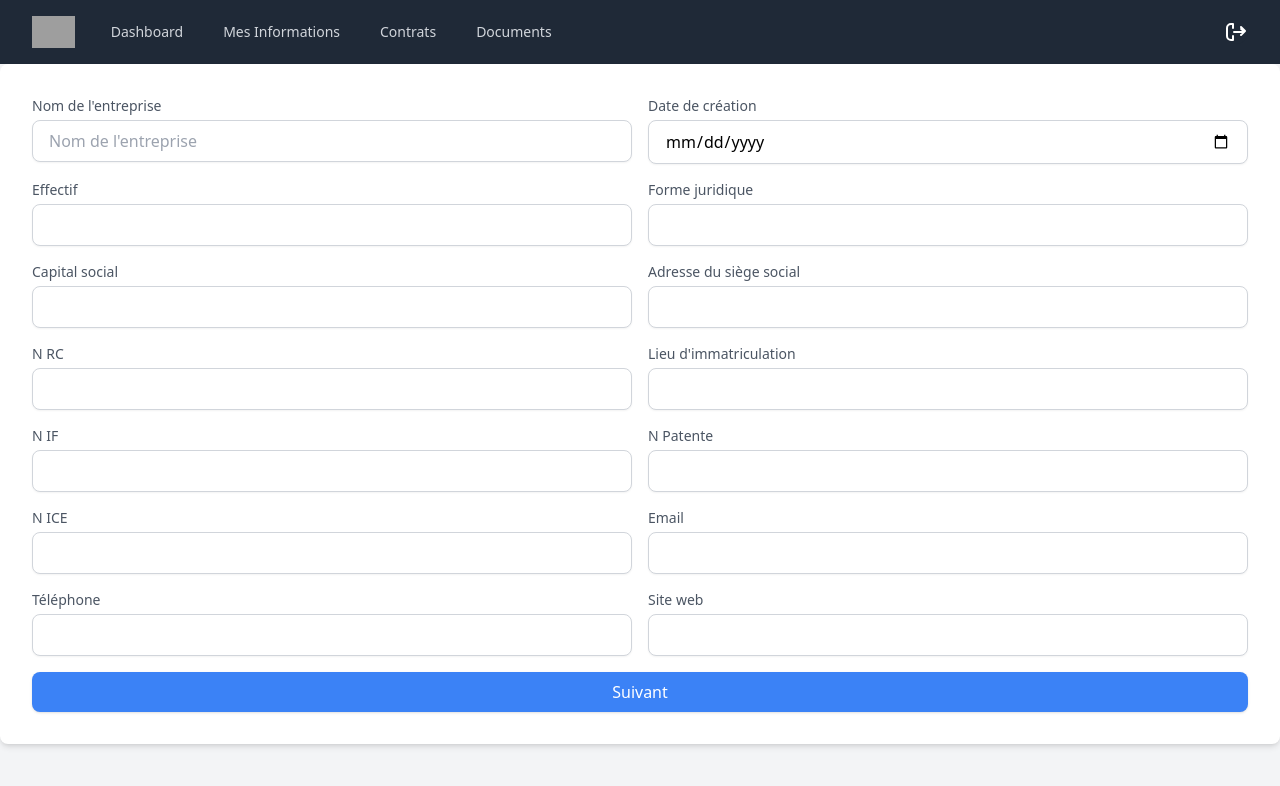
After one commit to kamalnj/projectSrm, a CodeIgniter 4 app: the page made by app/Views/user/info_general.php in a window 1280 px wide. The commit adds this page. Shown: the top 786 px of the page. Run offline with PHP 8.4 and a stand-in for CodeIgniter, Linux system fonts and the light colour scheme; the template is opened without the code that fills it, so the values that code supplies are empty; some libraries are stand-ins or nearby versions; grey boxes are pictures that could not be loaded.

Commit message:
forme foe informations

```diff
--- a/app/Config/Routes.php
+++ b/app/Config/Routes.php
@@ -7,6 +7,10 @@ $routes->post('/register', 'AuthController::doRegister');
 $routes->get('/', 'AuthController::login');
 $routes->post('/login', 'AuthController::doLogin');
 $routes->get('/logout', 'AuthController::logout');
+$routes->get('/my-informations-general', 'user\InfoGeneralController::index');
+$routes->post('/my-informations-general/store', 'user\InfoGeneralController::store');
+$routes->get('/my-informations-flr', 'user\InfoFLRController::index');
+$routes->post('/my-informations-flr/store', 'user\InfoFLRController::store');
 
 // Admin routes
 $routes->group('admin', ['filter' => 'auth:admin'], function ($routes) {
@@ -15,5 +19,5 @@ $routes->group('admin', ['filter' => 'auth:admin'], function ($routes) {
 
 // User routes
 $routes->group('dashboard', ['filter' => 'auth:user'], function ($routes) {
-    $routes->get('/', 'UserController::index');
+    $routes->get('/', 'user\UserController::index');
 });
--- a/app/Controllers/UserController.php
+++ b/app/Controllers/user/UserController.php
@@ -1,6 +1,8 @@
 <?php
 
-namespace App\Controllers;
+namespace App\Controllers\user;
+
+use App\Controllers\BaseController;
 
 class UserController extends BaseController
 {
--- /dev/null
+++ b/app/Views/user/info_general.php
@@ -0,0 +1,172 @@
+<!DOCTYPE html>
+<html lang="fr">
+
+<head>
+    <meta charset="UTF-8">
+    <meta name="viewport" content="width=device-width, initial-scale=1.0">
+    <title>Informations Générales</title>
+    <link href="https://cdn.tailwindcss.com" rel="stylesheet">
+    <script src="https://cdn.tailwindcss.com"></script>
+</head>
+
+<body class="bg-gray-100">
+
+    <?php include 'navUser.php'; ?>
+
+    <form method="post" action="/my-informations/store" class="space-y-4 p-8 bg-white shadow-md rounded-lg w-full">
+        <div class="grid grid-cols-2 gap-4">
+            <!-- 1ère moitié des champs (0% à 50%) -->
+            <div>
+                <label for="entreprise" class="block text-sm font-medium text-gray-600">Nom de l'entreprise</label>
+                <input
+                    type="text"
+                    name="entreprise"
+                    id="entreprise"
+                    class="w-full mt-1 px-4 py-2 border border-gray-300 rounded-lg shadow-sm focus:outline-none focus:ring-2 focus:ring-blue-500 focus:border-blue-500"
+                    placeholder="Nom de l'entreprise"
+                    value="<?= isset($data['entreprise']) ? $data['entreprise'] : '' ?>"
+                    required>
+            </div>
+            <div>
+                <label for="date_creation" class="block text-sm font-medium text-gray-600">Date de création</label>
+                <input
+                    type="date"
+                    name="date_creation"
+                    id="date_creation"
+                    class="w-full mt-1 px-4 py-2 border border-gray-300 rounded-lg shadow-sm focus:outline-none focus:ring-2 focus:ring-blue-500 focus:border-blue-500"
+                    value="<?= isset($data['date_creation']) ? $data['date_creation'] : '' ?>"
+                    required>
+            </div>
+            <div>
+                <label for="effectif" class="block text-sm font-medium text-gray-600">Effectif</label>
+                <input
+                    type="number"
+                    name="effectif"
+                    id="effectif"
+                    class="w-full mt-1 px-4 py-2 border border-gray-300 rounded-lg shadow-sm focus:outline-none focus:ring-2 focus:ring-blue-500 focus:border-blue-500"
+                    value="<?= isset($data['effectif']) ? $data['effectif'] : '' ?>"
+                    required>
+            </div>
+            <div>
+                <label for="forme_juridique" class="block text-sm font-medium text-gray-600">Forme juridique</label>
+                <input
+                    type="text"
+                    name="forme_juridique"
+                    id="forme_juridique"
+                    class="w-full mt-1 px-4 py-2 border border-gray-300 rounded-lg shadow-sm focus:outline-none focus:ring-2 focus:ring-blue-500 focus:border-blue-500"
+                    value="<?= isset($data['forme_juridique']) ? $data['forme_juridique'] : '' ?>"
+                    required>
+            </div>
+            <div>
+                <label for="capital_social" class="block text-sm font-medium text-gray-600">Capital social</label>
+                <input
+                    type="number"
+                    name="capital_social"
+                    id="capital_social"
+                    class="w-full mt-1 px-4 py-2 border border-gray-300 rounded-lg shadow-sm focus:outline-none focus:ring-2 focus:ring-blue-500 focus:border-blue-500"
+                    value="<?= isset($data['capital_social']) ? $data['capital_social'] : '' ?>"
+                    required>
+            </div>
+            <div>
+                <label for="adresse_siege" class="block text-sm font-medium text-gray-600">Adresse du siège social</label>
+                <input
+                    type="text"
+                    name="adresse_siege"
+                    id="adresse_siege"
+                    class="w-full mt-1 px-4 py-2 border border-gray-300 rounded-lg shadow-sm focus:outline-none focus:ring-2 focus:ring-blue-500 focus:border-blue-500"
+                    value="<?= isset($data['adresse_siege']) ? $data['adresse_siege'] : '' ?>"
+                    required>
+            </div>
+            <div>
+                <label for="n_rc" class="block text-sm font-medium text-gray-600">N RC</label>
+                <input
+                    type="number"
+                    name="n_rc"
+                    id="n_rc"
+                    class="w-full mt-1 px-4 py-2 border border-gray-300 rounded-lg shadow-sm focus:outline-none focus:ring-2 focus:ring-blue-500 focus:border-blue-500"
+                    value="<?= isset($data['n_rc']) ? $data['n_rc'] : '' ?>"
+                    required>
+            </div>
+
+            <!-- 2ème moitié des champs (50% à 100%) -->
+            <div>
+                <label for="lieu_immatriculation" class="block text-sm font-medium text-gray-600">Lieu d'immatriculation</label>
+                <input
+                    type="text"
+                    name="lieu_immatriculation"
+                    id="lieu_immatriculation"
+                    class="w-full mt-1 px-4 py-2 border border-gray-300 rounded-lg shadow-sm focus:outline-none focus:ring-2 focus:ring-blue-500 focus:border-blue-500"
+                    value="<?= isset($data['lieu_immatriculation']) ? $data['lieu_immatriculation'] : '' ?>"
+                    required>
+            </div>
+            <div>
+                <label for="n_if" class="block text-sm font-medium text-gray-600">N IF</label>
+                <input
+                    type="number"
+                    name="n_if"
+                    id="n_if"
+                    class="w-full mt-1 px-4 py-2 border border-gray-300 rounded-lg shadow-sm focus:outline-none focus:ring-2 focus:ring-blue-500 focus:border-blue-500"
+                    value="<?= isset($data['n_if']) ? $data['n_if'] : '' ?>"
+                    required>
+            </div>
+            <div>
+                <label for="n_patente" class="block text-sm font-medium text-gray-600">N Patente</label>
+                <input
+                    type="number"
+                    name="n_patente"
+                    id="n_patente"
+                    class="w-full mt-1 px-4 py-2 border border-gray-300 rounded-lg shadow-sm focus:outline-none focus:ring-2 focus:ring-blue-500 focus:border-blue-500"
+                    value="<?= isset($data['n_patente']) ? $data['n_patente'] : '' ?>"
+                    required>
+            </div>
+            <div>
+                <label for="n_ice" class="block text-sm font-medium text-gray-600">N ICE</label>
+                <input
+                    type="number"
+                    name="n_ice"
+                    id="n_ice"
+                    class="w-full mt-1 px-4 py-2 border border-gray-300 rounded-lg shadow-sm focus:outline-none focus:ring-2 focus:ring-blue-500 focus:border-blue-500"
+                    value="<?= isset($data['n_ice']) ? $data['n_ice'] : '' ?>"
+                    required>
+            </div>
+            <div>
+                <label for="email" class="block text-sm font-medium text-gray-600">Email</label>
+                <input
+                    type="email"
+                    name="email"
+                    id="email"
+                    class="w-full mt-1 px-4 py-2 border border-gray-300 rounded-lg shadow-sm focus:outline-none focus:ring-2 focus:ring-blue-500 focus:border-blue-500"
+                    value="<?= isset($data['email']) ? $data['email'] : '' ?>"
+                    required>
+            </div>
+            <div>
+                <label for="telephone" class="block text-sm font-medium text-gray-600">Téléphone</label>
+                <input
+                    type="tel"
+                    name="telephone"
+                    id="telephone"
+                    class="w-full mt-1 px-4 py-2 border border-gray-300 rounded-lg shadow-sm focus:outline-none focus:ring-2 focus:ring-blue-500 focus:border-blue-500"
+                    value="<?= isset($data['telephone']) ? $data['telephone'] : '' ?>"
+                    required>
+            </div>
+            <div>
+                <label for="site_web" class="block text-sm font-medium text-gray-600">Site web</label>
+                <input
+                    type="url"
+                    name="site_web"
+                    id="site_web"
+                    class="w-full mt-1 px-4 py-2 border border-gray-300 rounded-lg shadow-sm focus:outline-none focus:ring-2 focus:ring-blue-500 focus:border-blue-500"
+                    value="<?= isset($data['site_web']) ? $data['site_web'] : '' ?>">
+            </div>
+        </div>
+
+        <!-- Submit Button -->
+        <button
+            type="submit"
+            class="w-full bg-blue-500 text-white font-medium py-2 px-4 rounded-lg shadow hover:bg-blue-600 focus:outline-none focus:ring-2 focus:ring-blue-500 focus:ring-offset-2">
+            Suivant
+        </button>
+    </form>
+</body>
+
+</html>
--- /dev/null
+++ b/app/Views/user/navUser.php
@@ -0,0 +1,55 @@
+<nav class="bg-gray-800">
+  <div class="mx-auto max-w-7xl px-2 sm:px-6 lg:px-8">
+    <div class="relative flex h-16 items-center justify-between">
+      <div class="flex flex-1 items-center justify-center sm:items-stretch sm:justify-start">
+        <div class="flex shrink-0 items-center">
+          <img class="h-8 w-auto" src="https://tailwindui.com/plus/img/logos/mark.svg?color=indigo&shade=500" alt="Your Company">
+        </div>
+        <div class="hidden sm:ml-6 sm:block">
+          <div class="flex space-x-4">
+            <a href="/dashboard" class="rounded-md  px-3 py-2 text-sm font-medium text-gray-300 hover:bg-gray-700 hover:text-white" aria-current="page">Dashboard</a>
+            <a href="/my-informations-general" class="rounded-md px-3 py-2 text-sm font-medium text-gray-300 hover:bg-gray-700 hover:text-white">Mes Informations</a>
+            <a href="/contracts" class="rounded-md px-3 py-2 text-sm font-medium text-gray-300 hover:bg-gray-700 hover:text-white">Contrats</a>
+            <a href="/documents" class="rounded-md px-3 py-2 text-sm font-medium text-gray-300 hover:bg-gray-700 hover:text-white">Documents</a>
+          </div>
+        </div>
+      </div>
+      <div class="absolute inset-y-0 right-0 flex items-center pr-2 sm:static sm:inset-auto sm:ml-6 sm:pr-0">
+
+
+        <div class="relative ml-3">
+          <div>
+            <a href="/logout">
+            <button
+              type="button"
+              class="relative flex rounded-full bg-gray-800 text-sm focus:outline-none focus:ring-2 focus:ring-white focus:ring-offset-2 focus:ring-offset-gray-800"
+              id="user-menu-button"
+              aria-expanded="false"
+              aria-haspopup="true"
+
+              >
+              <span class="absolute -inset-1.5"></span>
+              <span class="sr-only">Open user menu</span>
+              <svg
+                xmlns="http://www.w3.org/2000/svg"
+                viewBox="0 0 24 24"
+                fill="white"
+                width="24"
+                height="24">
+                <path d="M16.29 7.71a1 1 0 011.41-1.42l4 4a1 1 0 010 1.42l-4 4a1 1 0 01-1.41-1.42L18.17 13H10a1 1 0 010-2h8.17l-1.88-1.29zM9 3a1 1 0 011 1v4a1 1 0 01-2 0V5H7a3 3 0 00-3 3v8a3 3 0 003 3h1v-3a1 1 0 012 0v4a1 1 0 01-1 1H7a5 5 0 01-5-5V8a5 5 0 015-5h2z" />
+              </svg>
+
+
+            </button>
+            </a>
+
+          </div>
+
+
+        </div>
+
+      </div>
+    </div>
+  </div>
+
+</nav>
```
Also changed, not shown: app/Controllers/user/InfoFLRController.php (added, +51 -0 lines), app/Controllers/user/InfoGeneralController.php (added, +61 -0 lines), app/Models/CompanyInfoFLRModel.php (added, +27 -0 lines), app/Models/CompanyModel.php (added, +30 -0 lines), app/Views/user/dashboard.php (+21 -2 lines), app/Views/user/info_F_L_R.php (added, +174 -0 lines).
